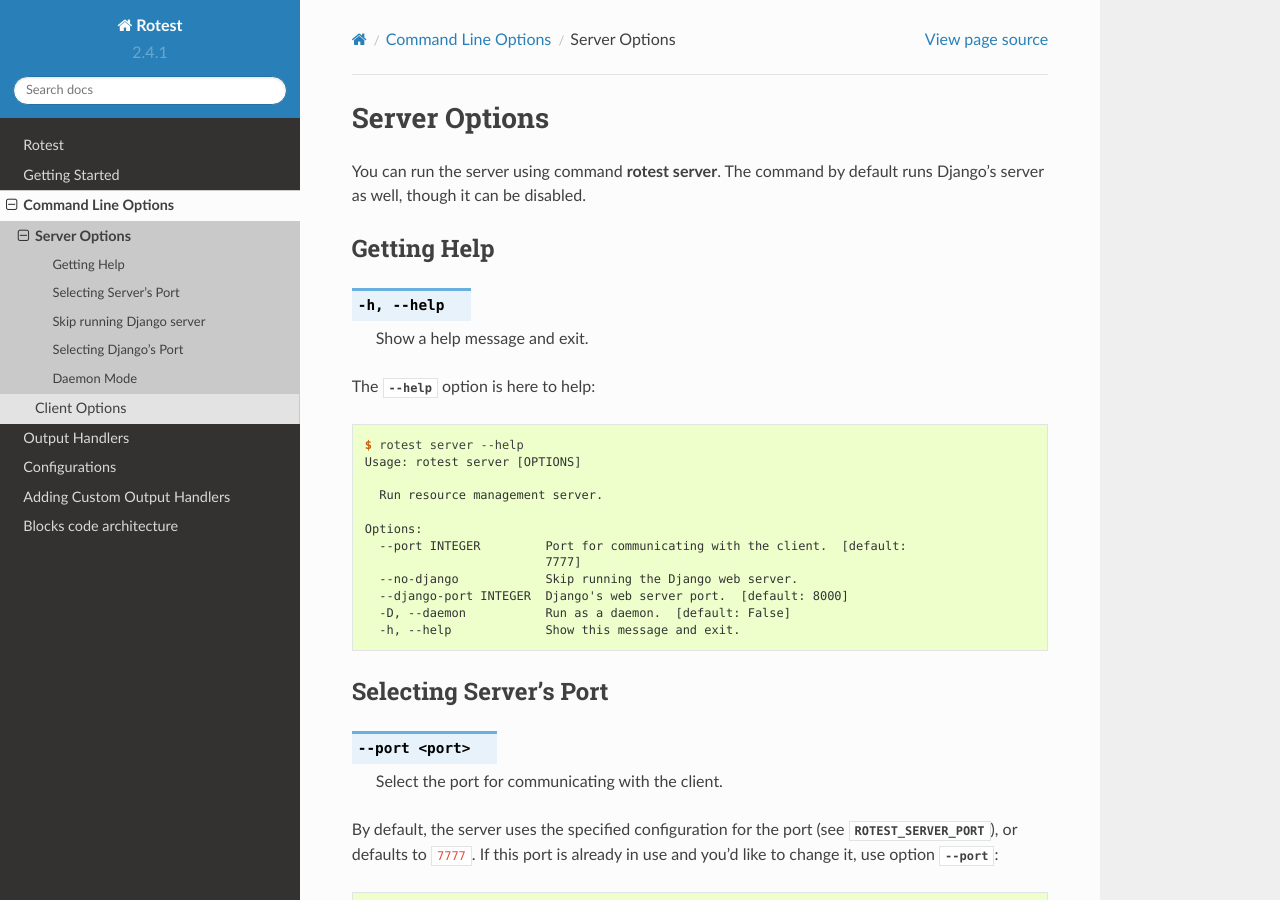
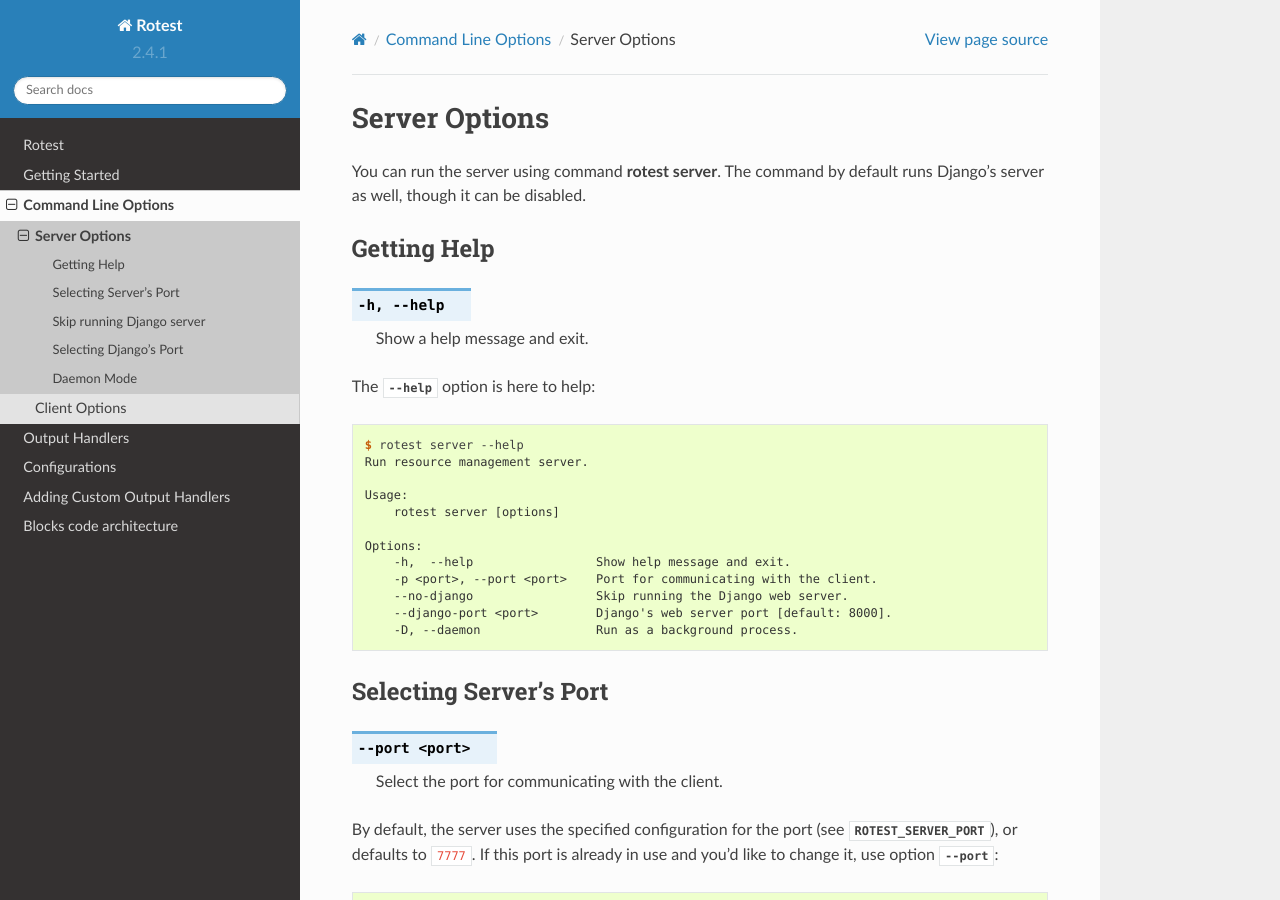
Before and after one commit to gregoil/rotest, a Sphinx documentation site: the page built from docs/cli_options/server_options.rst, in a window 1280 px wide and 900 px high. Built offline with Sphinx 7.4.7 and the Read the Docs theme 2.0.0, drawn with Linux system fonts in a browser that asks for light colours.

Commit message:
Fixed rotest server usage

```diff
--- a/docs/cli_options/server_options.rst
+++ b/docs/cli_options/server_options.rst
@@ -19,17 +19,17 @@
 .. code-block:: console
 
     $ rotest server --help
-    Usage: rotest server [OPTIONS]
+    Run resource management server.
 
-      Run resource management server.
+    Usage:
+        rotest server [options]
 
     Options:
-      --port INTEGER         Port for communicating with the client.  [default:
-                             7777]
-      --no-django            Skip running the Django web server.
-      --django-port INTEGER  Django's web server port.  [default: 8000]
-      -D, --daemon           Run as a daemon.  [default: False]
-      -h, --help             Show this message and exit.
+        -h,  --help                 Show help message and exit.
+        -p <port>, --port <port>    Port for communicating with the client.
+        --no-django                 Skip running the Django web server.
+        --django-port <port>        Django's web server port [default: 8000].
+        -D, --daemon                Run as a background process.
 
 Selecting Server's Port
 =======================
```
Also changed, not shown: 1 other file.
